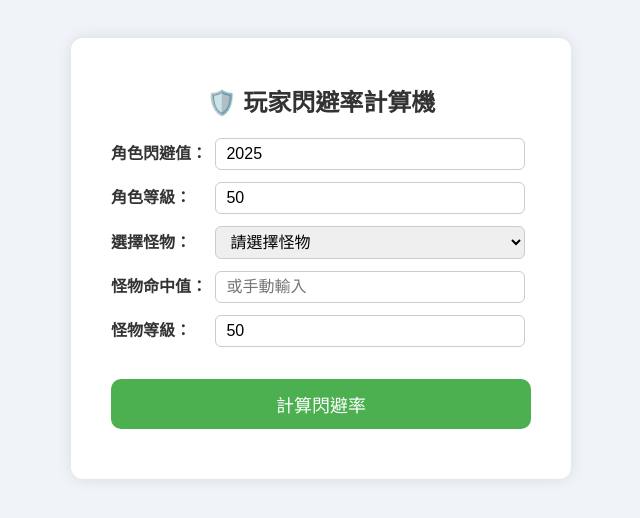
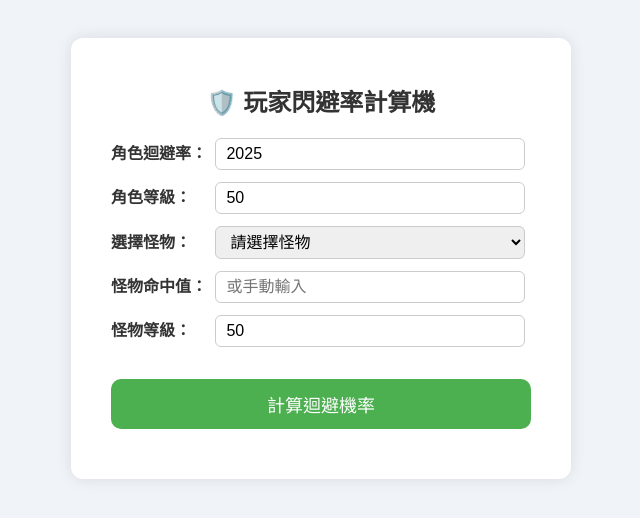
Before and after one commit to NiceJoke600s/NiceJoke600s.github.io, a plain HTML site: page evasion_calculator_website/index.html in a window 1280 px wide. Shown: the full height of the page, 319-959 px from the left. Drawn offline with Linux system fonts and the light colour scheme.

Commit message:
Update index.html

```diff
--- a/evasion_calculator_website/index.html
+++ b/evasion_calculator_website/index.html
@@ -10,7 +10,7 @@
     <h2>🛡️ 玩家閃避率計算機</h2>
 
     <div class="input-group">
-      <label for="playerAvoid">角色閃避值：</label>
+      <label for="playerAvoid">角色迴避率：</label>
       <input type="number" id="playerAvoid" value="2025" />
     </div>
 
@@ -36,7 +36,7 @@
       <input type="number" id="monsterLevel" value="50" />
     </div>
 
-    <button onclick="calculateEvasion()">計算閃避率</button>
+    <button onclick="calculateEvasion()">計算迴避機率</button>
 
     <div class="result" id="output"></div>
   </div>
```
